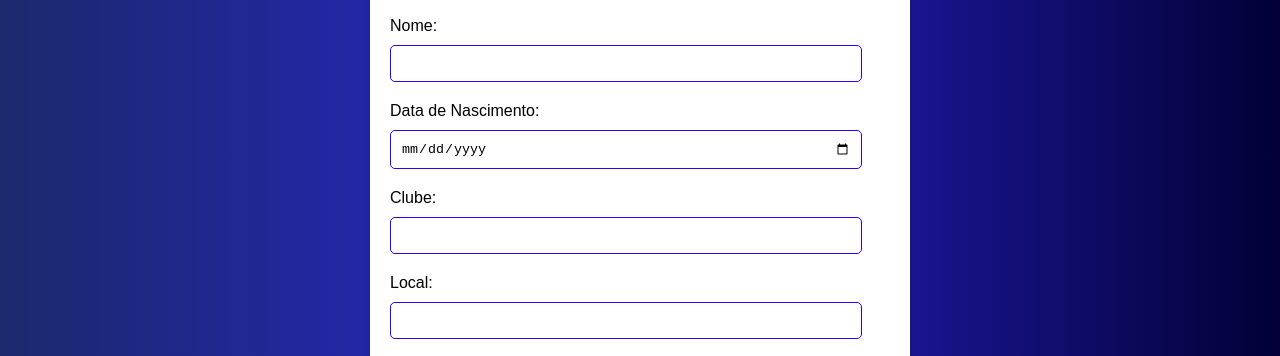
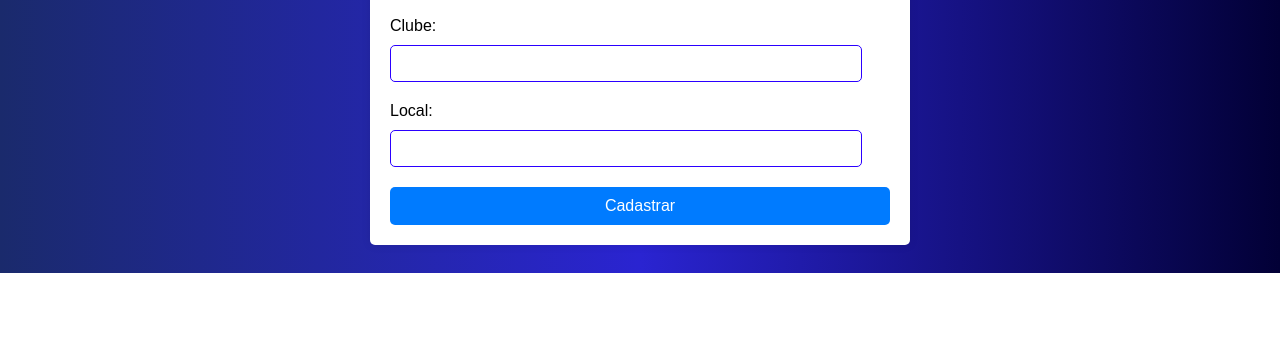
Before and after one commit to vhdtv/ScoutPlay, a plain HTML site: page src/main/resources/static/formularioOlheiro.html in a window 1280 px wide. Shown: the part 864-1220 px from the top of the page. After the commit the page ends 1137 px from the top, so only its background shows below. Drawn offline with Linux system fonts and the light colour scheme.

Commit message:
feat: Removendo alguns label da tela olheiro.

```diff
--- a/src/main/resources/static/formularioOlheiro.html
+++ b/src/main/resources/static/formularioOlheiro.html
@@ -93,12 +93,6 @@
 <div class="form-container">
     <h2>Formulário do Olheiro</h2>
     <form id="scoutForm">
-        <label for="name">Nome:</label>
-        <input type="text" id="name" name="name" required>
-
-        <label for="dob">Data de Nascimento:</label>
-        <input type="date" id="dob" name="dob" required>
-
         <label for="club">Clube:</label>
         <input type="text" id="club" name="club" required>
 
```
